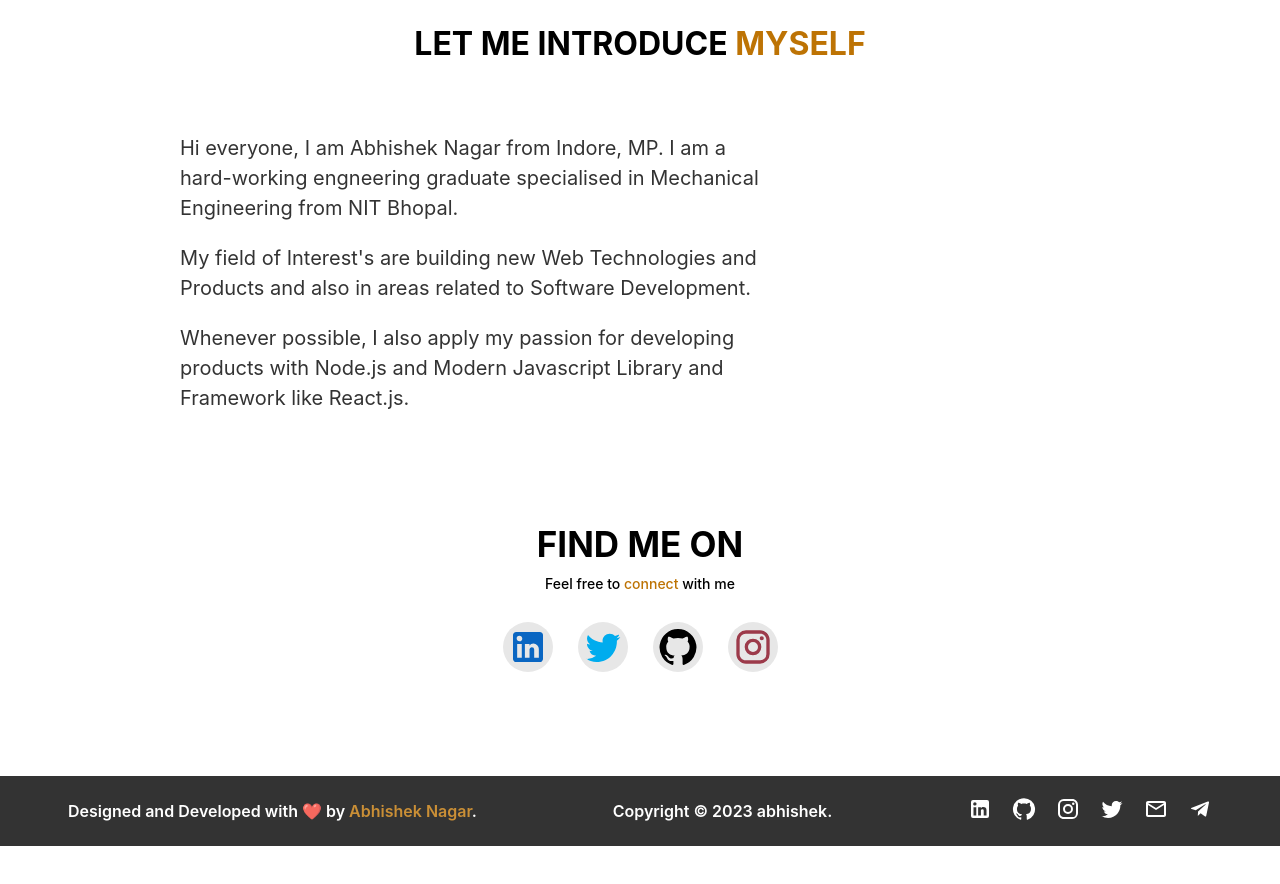
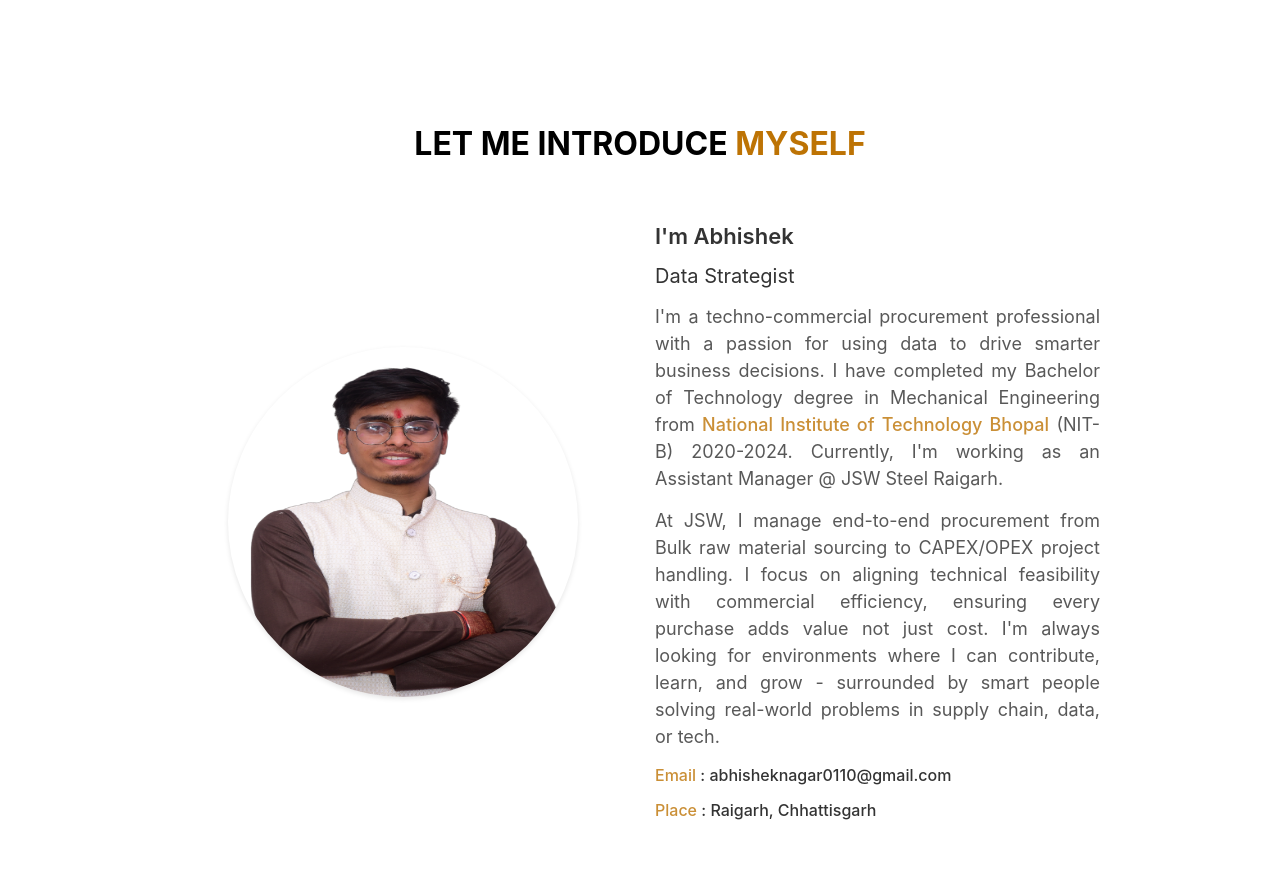
Before and after one commit to Officialabhishek/abhishek., a React (Create React App) app: page / in a window 1280 px wide. Shown: the part 560-1444 px from the top of the page. Before the commit the page ends 1406 px from the top, so only its background shows below. Built offline with nearby package versions, Linux system fonts and the light colour scheme.

Commit message:
changes made in the entire project. About me section merged in the landing page itself. Also website updated/maintained as per current status

```diff
--- a/src/App.js
+++ b/src/App.js
@@ -8,7 +8,7 @@ import {
 import Main from "./Page/Main/Main";
 import Navbar from './Components/Navbar/Navbar';
 import Footer from './Components/Footer/Footer';
-import About from './Page/About/About';
+// import About from './Page/About/About';
 import Project from './Page/Project/Project';
 import Resume from './Page/Resume/Resume';
 
@@ -19,7 +19,7 @@ function App() {
 
       <Routes>
         <Route path="/" element={<Main />} />
-        <Route path="/about" element={<About />} />
+        {/* <Route path="/about" element={<About />} /> */}
         <Route path="/projects" element={<Project />} />
         <Route path="/resume" element={<Resume />} />
         <Route path="*" element={<Main />} />
--- a/src/Components/AboutMe/Aboutme.jsx
+++ b/src/Components/AboutMe/Aboutme.jsx
@@ -7,23 +7,22 @@ import Fade from 'react-reveal/Fade';
 const Aboutme = () => {
     return (
         <div className='aboutme'>
-            <Fade top><h1 className='heading'>Know who <span className='headspan'>i'm</span></h1></Fade>
+            <Fade top><h1 className='heading'>Let me introduce <span className='headspan'>myself</span></h1></Fade>
             <div className='wrapper'>
                 <div className='about-img'>
                     <Fade left><img src={aboutImg} alt='' /></Fade>
                 </div>
                 <div className='about-content'>
                     <Fade right><div className='one'>I'm Abhishek</div>
-                    <div className='two'>Tech Enthusiast</div>
+                    <div className='two'>Data Strategist</div>
                     <div className='three'>
-                        I am an explorer and a tech enthusiast who loves to
-                        learn and collaborate. Currently, I'm doing my undergraduate Bachelor of Technology
-                        degree in Mechanical Engineering from <span>National Institute of Technology Bhopal</span> (NIT-B) 2020-2024.
-                        I am very passionate about improving my coding skills & developing creative websites.
+                    I'm a techno-commercial procurement professional with a passion for using data to drive smarter business decisions. I have completed my Bachelor of Technology
+                    degree in Mechanical Engineering from <span>National Institute of Technology Bhopal</span> (NIT-B) 2020-2024.
+                    Currently, I'm working as an Assistant Manager @ JSW Steel Raigarh.
                     </div>
-                    <div className='three'>I'm open to Job opportunities where I can contribute, learn and grow. If you have a good opportunity that matches my skills and experience then don't hesitate to contact me.</div>
+                    <div className='three'>At JSW, I manage end-to-end procurement from Bulk raw material sourcing to CAPEX/OPEX project handling. I focus on aligning technical feasibility with commercial efficiency, ensuring every purchase adds value not just cost. I'm always looking for environments where I can contribute, learn, and grow - surrounded by smart people solving real-world problems in supply chain, data, or tech.</div>
                     <div className='five'><span>Email</span> : <Link className='mail' to="mailto:abhisheknagar0110@gmail.com">abhisheknagar0110@gmail.com</Link></div>
-                    <div className='six'><span>Place</span> : Bhopal, Madhya Pradesh</div></Fade>
+                    <div className='six'><span>Place</span> : Raigarh, Chhattisgarh</div></Fade>
                 </div>
             </div>
         </div>
--- a/src/Components/Education/Education.scss
+++ b/src/Components/Education/Education.scss
@@ -1,6 +1,6 @@
 .education {
     width: 100%;
-    margin: 20px 0px 150px;
+    margin: 350px 0px 350px;
 
     .wrapper {
         width: 100%;
--- a/src/Components/LandingPage/LandingPage.jsx
+++ b/src/Components/LandingPage/LandingPage.jsx
@@ -1,7 +1,7 @@
 import React from 'react';
 import "./LandingPage.scss";
 
-import image from "../../assets/profileUpdated.png";
+import image from "../../assets/Profile2025.png";
 import { Link } from 'react-router-dom';
 import Zoom from 'react-reveal/Zoom';
 
--- a/src/Components/Navbar/Navbar.jsx
+++ b/src/Components/Navbar/Navbar.jsx
@@ -5,7 +5,7 @@ import { Link } from 'react-router-dom';
 import {FaRegStar} from "react-icons/fa";
 import {HiMenuAlt1} from "react-icons/hi";
 import HomeIcon from '@mui/icons-material/Home';
-import PersonIcon from '@mui/icons-material/Person';
+// import PersonIcon from '@mui/icons-material/Person';
 import LiveTvIcon from '@mui/icons-material/LiveTv';
 import DescriptionIcon from '@mui/icons-material/Description';
 
@@ -18,7 +18,7 @@ const Navbar = () => {
       <div className='toggle-icon' onClick={() => setHideMenu(!hideMenu)}><HiMenuAlt1 /></div>
       <div className={hideMenu ? 'links toggle' : 'links'} id='links'>
           <div className='link'> <Link className='llink' to='/' onClick={() => setHideMenu(false)}><HomeIcon /> Home</Link> </div>
-          <div className='link'> <Link className='llink' to='/about' onClick={() => setHideMenu(false)}><PersonIcon /> About</Link> </div>
+          {/* <div className='link'> <Link className='llink' to='/about' onClick={() => setHideMenu(false)}><PersonIcon /> About</Link> </div> */}
           <div className='link'> <Link className='llink' to='/projects' onClick={() => setHideMenu(false)}><LiveTvIcon /> Projects</Link> </div>
           <div className='link'> <Link className='llink' to='/resume' onClick={() => setHideMenu(false)}><DescriptionIcon /> Resume</Link> </div>
           <div className='left-5'>
--- a/src/Components/Skills/Skill.scss
+++ b/src/Components/Skills/Skill.scss
@@ -1,6 +1,6 @@
 .skill {
     width: 100%;
-    margin: 40px auto;
+    margin: 40px auto 300px;
 
 
     .wrapper {
--- a/src/Page/Main/Main.jsx
+++ b/src/Page/Main/Main.jsx
@@ -2,8 +2,13 @@ import React from 'react';
 import { Link } from 'react-router-dom';
 import "./Main.scss";
 
+import "../About/About.scss";
+import Aboutme from '../../Components/AboutMe/Aboutme';
+import Education from '../../Components/Education/Education';
+import Skills from '../../Components/Skills/Skill';
+
 import LandingPage from '../../Components/LandingPage/LandingPage';
-import aboutimage from "../../assets/about.png";
+// import aboutimage from "../../assets/about.png";
 
 import LinkedInIcon from '@mui/icons-material/LinkedIn';
 import GitHubIcon from '@mui/icons-material/GitHub';
@@ -17,26 +22,30 @@ const Main = () => {
     <div className='main'>
       <LandingPage />
       <div className='intro'>
-        <Fade><h1 className='heading'>Let me introduce <span className='headspan'>myself</span></h1></Fade>
+        {/* <Fade><h1 className='heading'>Let me introduce <span className='headspan'>myself</span></h1></Fade> */}
         <div className='about-wrapper'>
 
           <div className='about-content'>
-            <Fade left>
+            {/* <Fade left>
               <span>
-                Hi everyone, I am Abhishek Nagar from Indore, MP.
-                I am a hard-working engneering graduate specialised in Mechanical Engineering from NIT Bhopal.
+                Hi everyone, I am Abhishek Nagar from Indore, Madhya Pradesh.
               </span>
-            </Fade>
-            <Fade left><span>My field of Interest's are building new Web Technologies and Products and also in areas related to Software Development.</span></Fade>
-            <Fade left><span>Whenever possible, I also apply my passion for developing products with Node.js and Modern Javascript Library and Framework like React.js.</span></Fade>
+            </Fade> */}
+            {/* <Fade left><span>My field of Interest's are building new Web Technologies and Products and also in areas related to Software Development.</span></Fade> */}
+            {/* <Fade left><span>Whenever possible, I also apply my passion for developing products with Node.js and Modern Javascript Library and Framework like React.js.</span></Fade> */}
           </div>
-          <div className='about-img'>
+          {/* <div className='about-img'>
             <Fade right>
               <img src={aboutimage} alt='' />
             </Fade>
-          </div>
+          </div> */}
         </div>
       </div>
+      <div className='about'>
+        <Aboutme />
+        <Education />
+        <Skills />
+    </div>
       <div className='connect'>
         <Fade bottom>
           <div className='find'>Find me on</div>
--- a/src/Page/Resume/Resume.jsx
+++ b/src/Page/Resume/Resume.jsx
@@ -2,20 +2,20 @@ import React from 'react';
 import "./Resume.scss";
 import { Link } from 'react-router-dom';
 
-import image from "../../assets/resume.jpg"
+import image from "../../assets/resume2025.jpg"
 
 import CloudDownloadIcon from '@mui/icons-material/CloudDownload';
 const Resume = () => {
   return (
     <div className='resume' id='resume'>
       <div className='resumebox'>
-        <Link className='resumelink' to='https://drive.google.com/file/d/1cMDpDy168L8h0mpESBu3L2rJyQx1ePa4/view?usp=sharing'><CloudDownloadIcon />Download</Link>
+        <Link className='resumelink' to='https://drive.google.com/file/d/1zEZ3_NexkxTBSFxBaxJFsohv1oZPL2N7/view?usp=drivesdk'><CloudDownloadIcon />Download</Link>
       </div>
       <div className='img'>
         <img src={image} alt='' />
       </div>
       <div className='resumebox'>
-        <Link className='resumelink' to='https://drive.google.com/file/d/1cMDpDy168L8h0mpESBu3L2rJyQx1ePa4/view?usp=sharing'><CloudDownloadIcon />Download</Link>
+        <Link className='resumelink' to='https://drive.google.com/file/d/1zEZ3_NexkxTBSFxBaxJFsohv1oZPL2N7/view?usp=drivesdk'><CloudDownloadIcon />Download</Link>
       </div>    </div>
   )
 }
```
Also changed, not shown: src/Components/Skills/Skill.jsx (+13 -14 lines), src/assets/resume2025.jpg (added), 1 other file (tests, documents, lock files or other folders).
